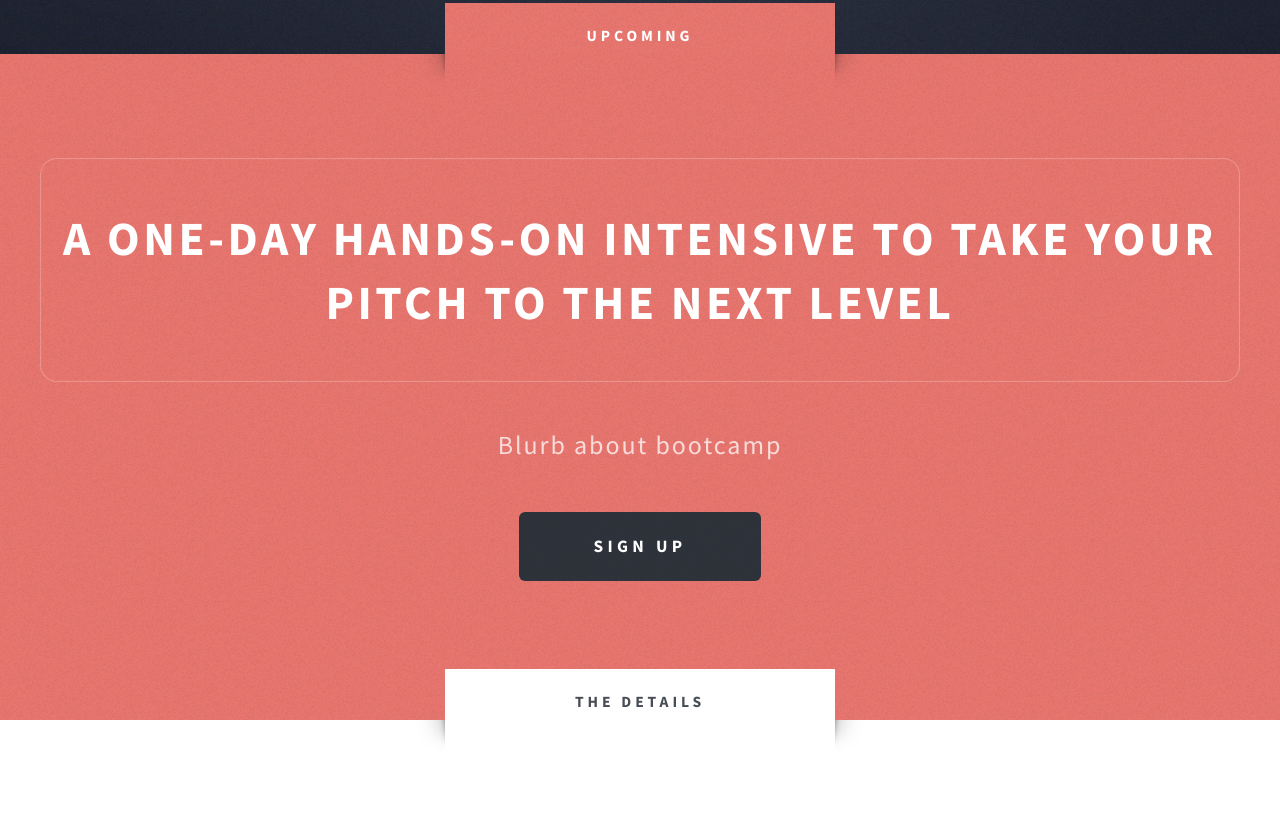
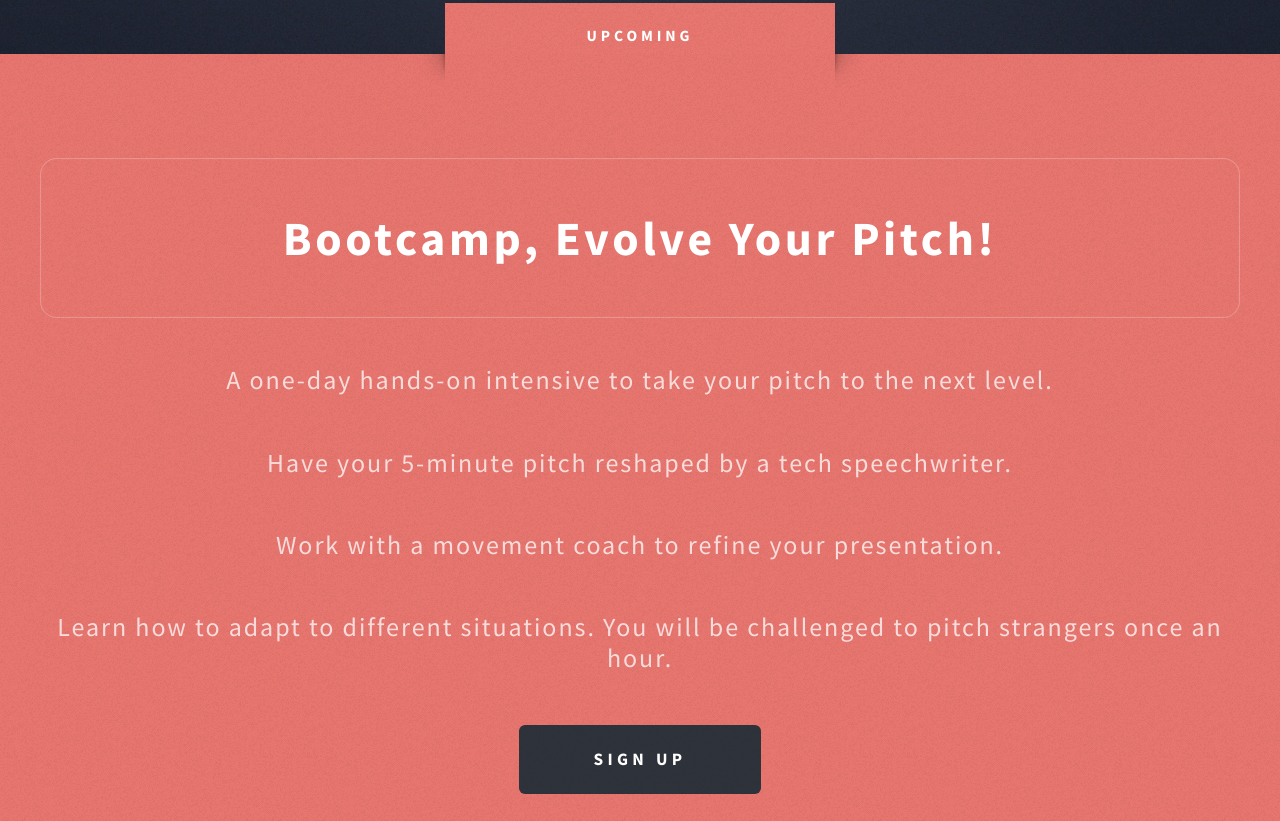
Before and after one commit to Emmazangs/metaspeech, a plain HTML site: page index.html in a window 1280 px wide. Shown: the part 466-1287 px from the top of the page. Drawn offline with Linux system fonts and the light colour scheme.

Commit message:
Trial Bootcamp text changes

```diff
--- a/index.html
+++ b/index.html
@@ -56,8 +56,11 @@
 			<div id="intro-wrapper" class="wrapper style1">
 				<div class="title">Upcoming</div>
 				<section id="intro" class="container">
-					<p class="style2">A ONE-DAY HANDS-ON INTENSIVE TO TAKE YOUR PITCH TO THE NEXT LEVEL</p>
-					<p class="style1">Blurb about bootcamp</p>
+					<p class="style2">Bootcamp, Evolve Your Pitch!</p>
+					<p class="style1">A one-day hands-on intensive to take your pitch to the next level.</p>
+					<p class="style1"><list>Have your 5-minute pitch reshaped by a tech speechwriter.</list></p>
+					<p class="style1"><list>Work with a movement coach to refine your presentation.</list></p>
+					<p class="style1"><list>Learn how to adapt to different situations. You will be challenged to pitch strangers once an hour.</list></p>
 					<ul class="actions">
 						<li><a href="#" class="button style3 big">Sign up</a></li>
 					</ul>
```
